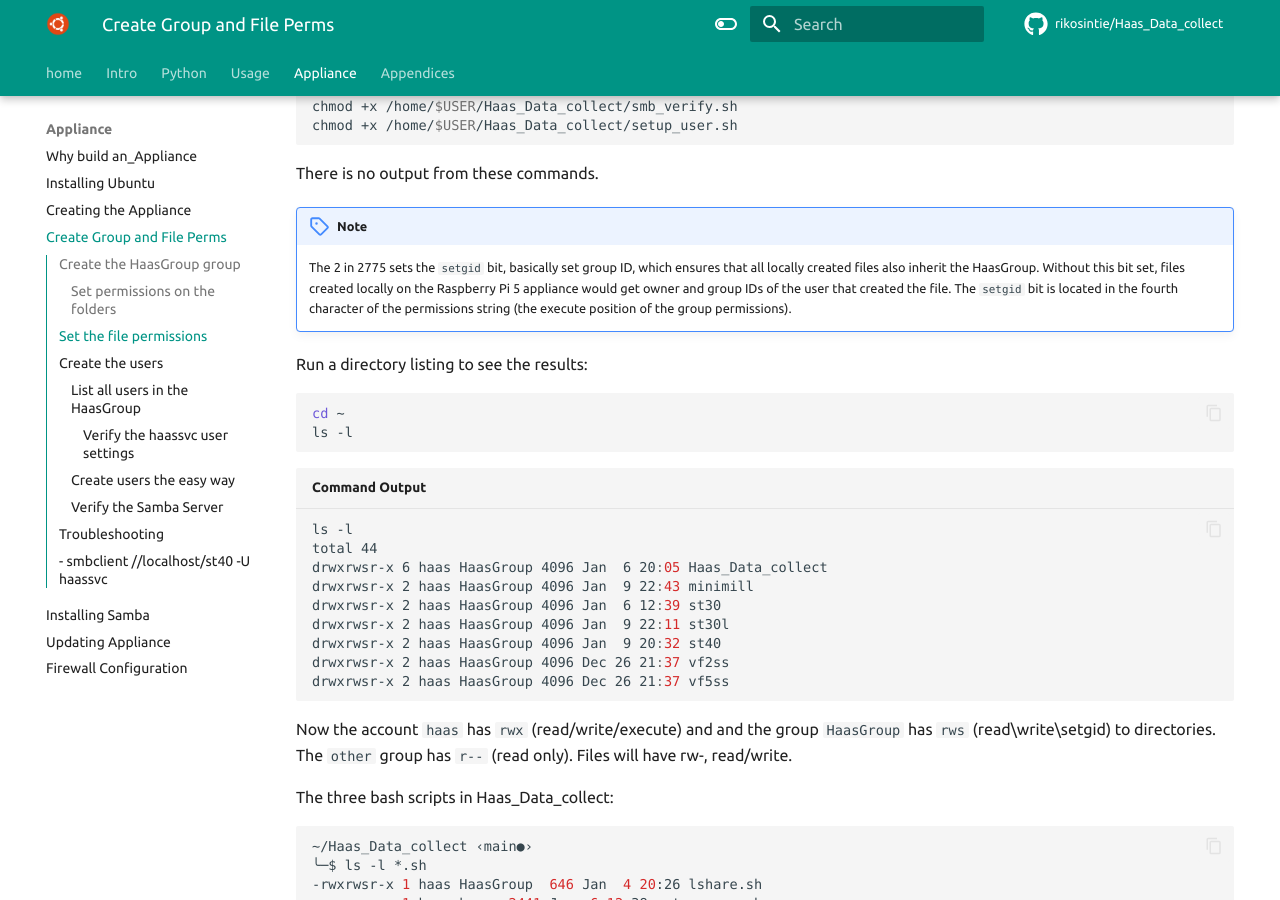
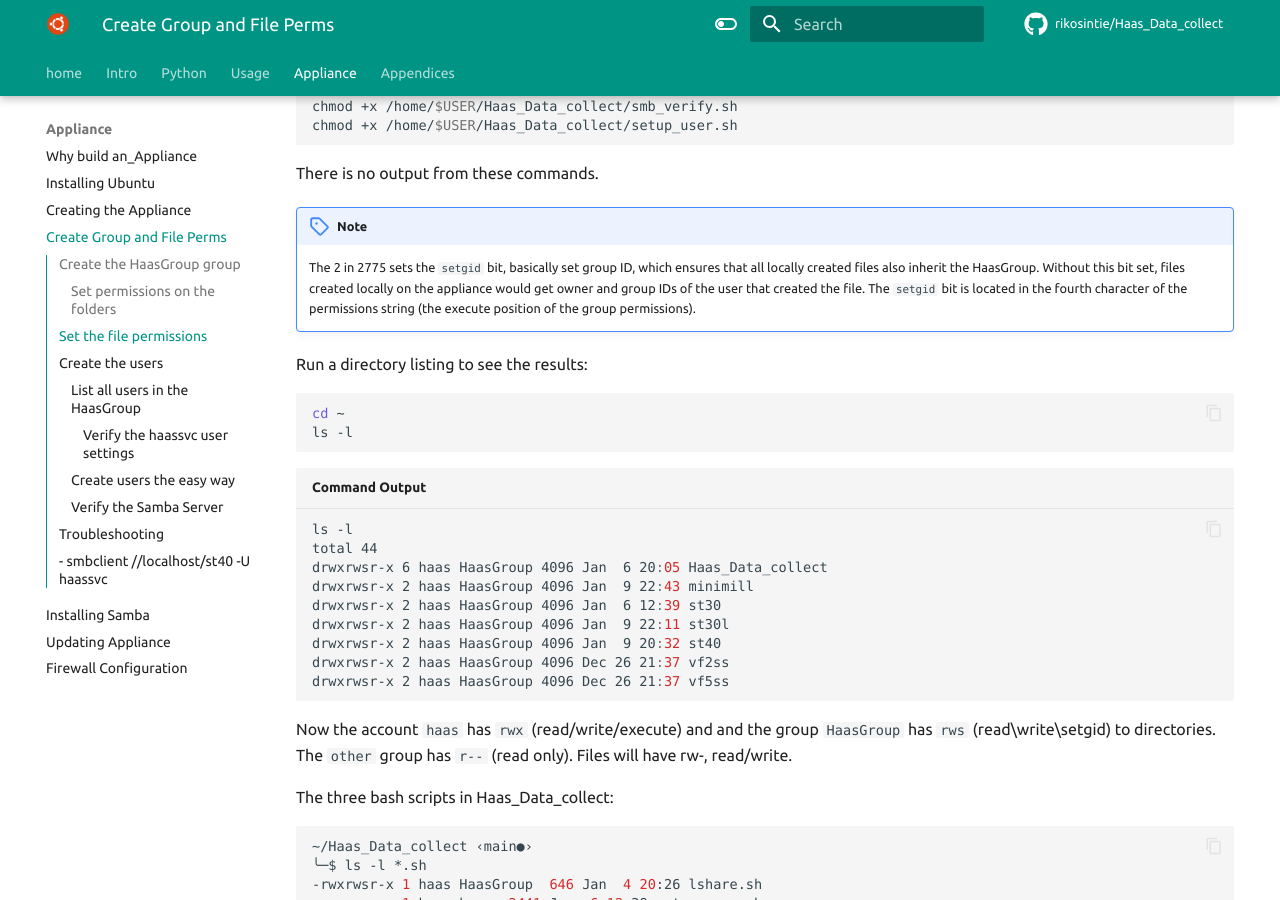
Before and after one commit to rikosintie/Haas_Data_collect, an MkDocs documentation site: the page built from docs/build_pi_5_appliance/create-groups.md, in a window 1280 px wide and 900 px high, scrolled down 2232 px. Built offline with MkDocs 1.6.1 and Material for MkDocs 9.7.7, drawn with Linux system fonts in a browser that asks for light colours; some web fonts are replaced; comment, search, counter and statistics services are not loaded.

Commit message:
Git Title: create-groups.md Removed Raspberry Pi 5 from appliance.

```diff
--- a/docs/build_pi_5_appliance/create-groups.md
+++ b/docs/build_pi_5_appliance/create-groups.md
@@ -73,7 +73,7 @@ chmod +x /home/$USER/Haas_Data_collect/setup_user.sh
 There is no output from these commands.
 
 !!! Note
-    The 2 in 2775 sets the `setgid` bit, basically set group ID, which ensures that all locally created files also inherit the HaasGroup. Without this bit set, files created locally on the Raspberry Pi 5 appliance would get owner and group IDs of the user that created the file. The `setgid` bit is located in the fourth character of the permissions string (the execute position of the group permissions).
+    The 2 in 2775 sets the `setgid` bit, basically set group ID, which ensures that all locally created files also inherit the HaasGroup. Without this bit set, files created locally on the appliance would get owner and group IDs of the user that created the file. The `setgid` bit is located in the fourth character of the permissions string (the execute position of the group permissions).
 
 Run a directory listing to see the results:
 
```
